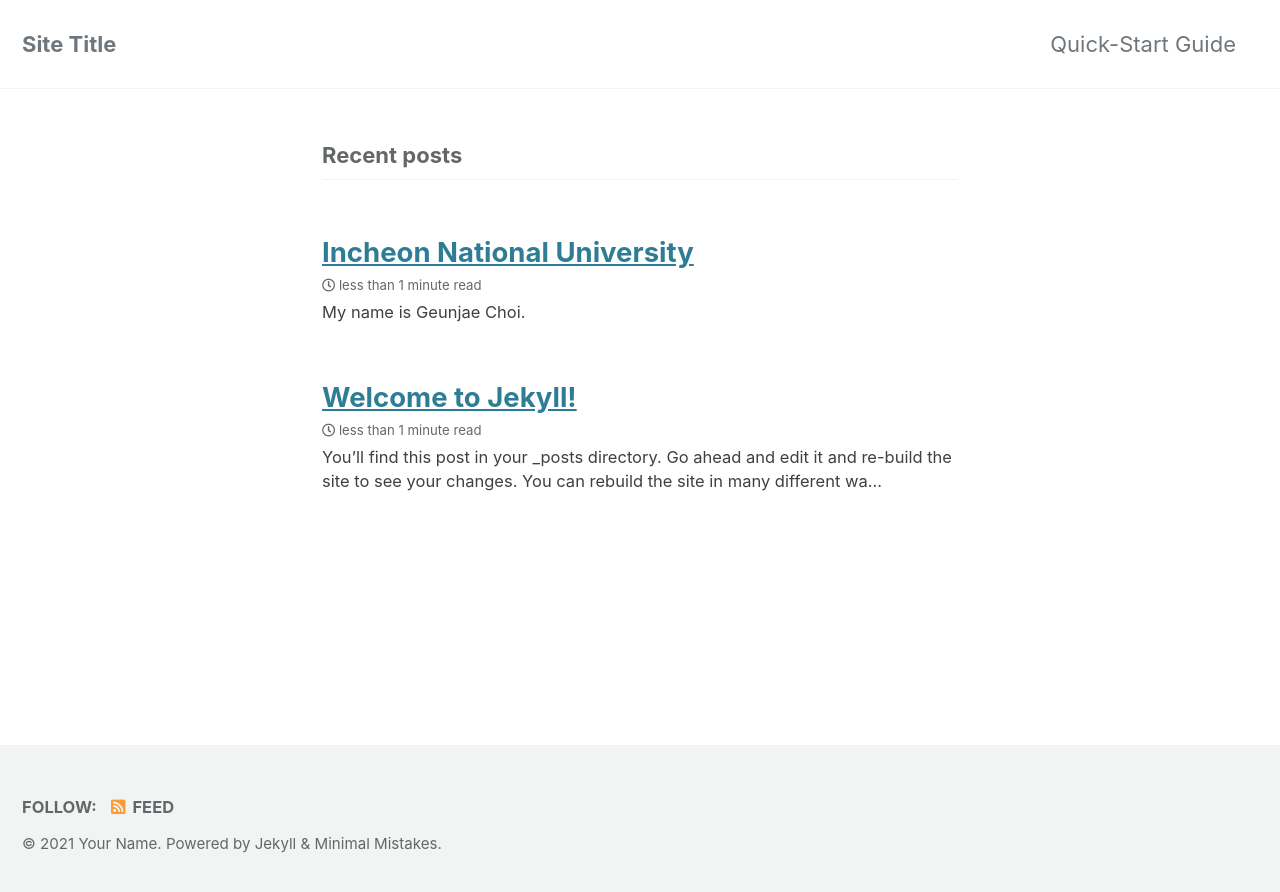
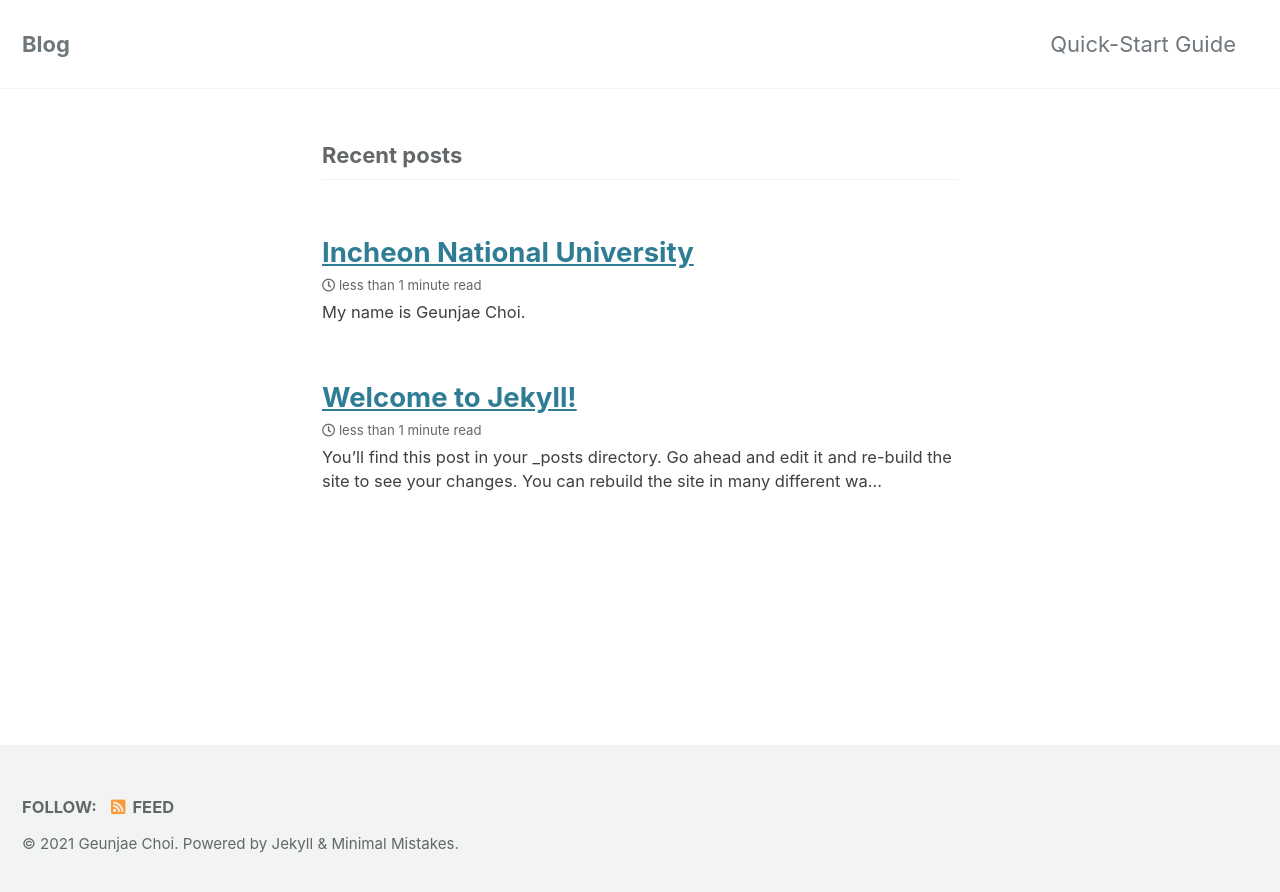
Before and after one commit to champgj/champgj.github.io, a Jekyll site: the page built from index.markdown, in a window 1280 px wide. Shown: the top 892 px of the page. Built offline with Jekyll 4.4.1, drawn with Linux system fonts in a browser that asks for light colours; cached includes are drawn as plain includes; the list of posts is cut into pages by our own code.

Commit message:
config done

```diff
--- a/_config.yml
+++ b/_config.yml
@@ -16,10 +16,10 @@ minimal_mistakes_skin    : "default" # "air", "aqua", "contrast", "dark", "dirt"
 
 # Site Settings
 locale                   : "en-US"
-title                    : "Site Title"
+title                    : "Blog"
 title_separator          : "-"
 subtitle                 : # site tagline that appears below site title in masthead
-name                     : "Your Name"
+name                     : "Geunjae Choi"
 description              : "An amazing website."
 url                      : # the base hostname & protocol for your site e.g. "https://mmistakes.github.io"
 baseurl                  : # the subpath of your site, e.g. "/blog"
```
